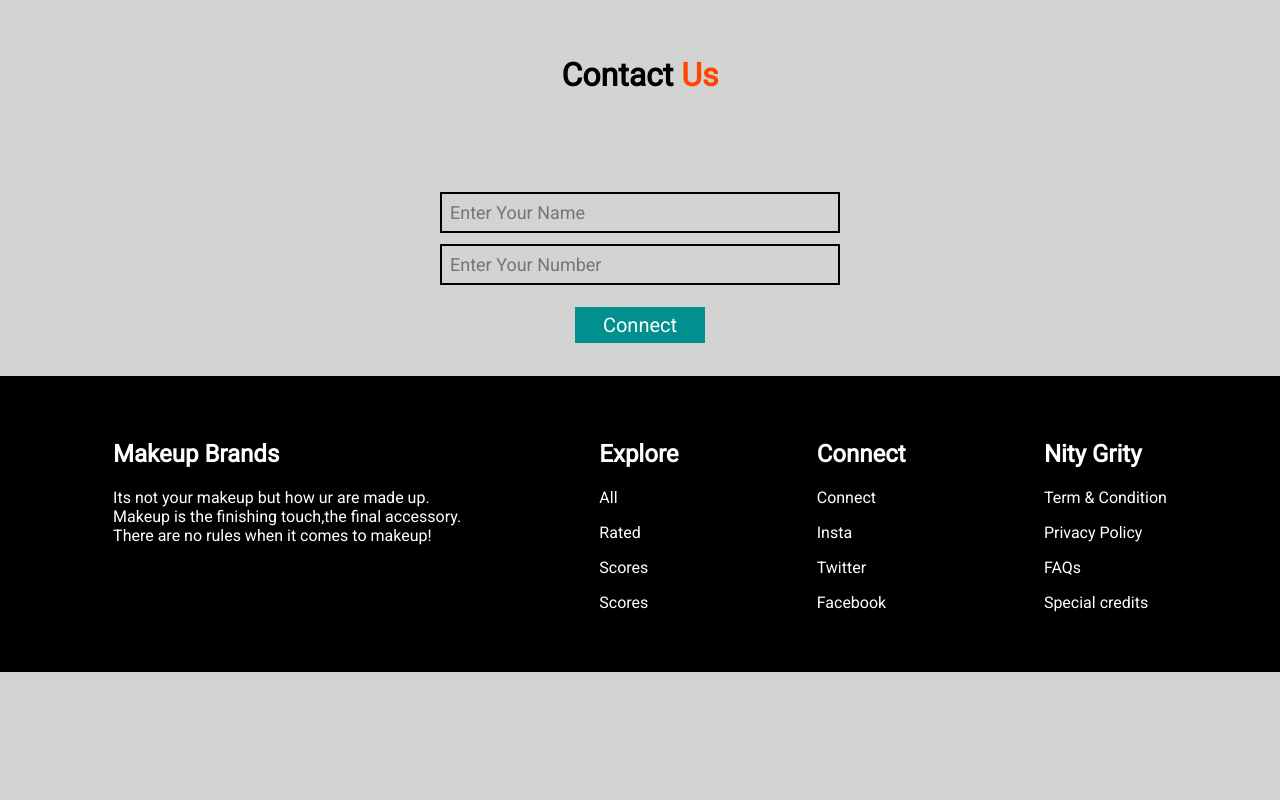
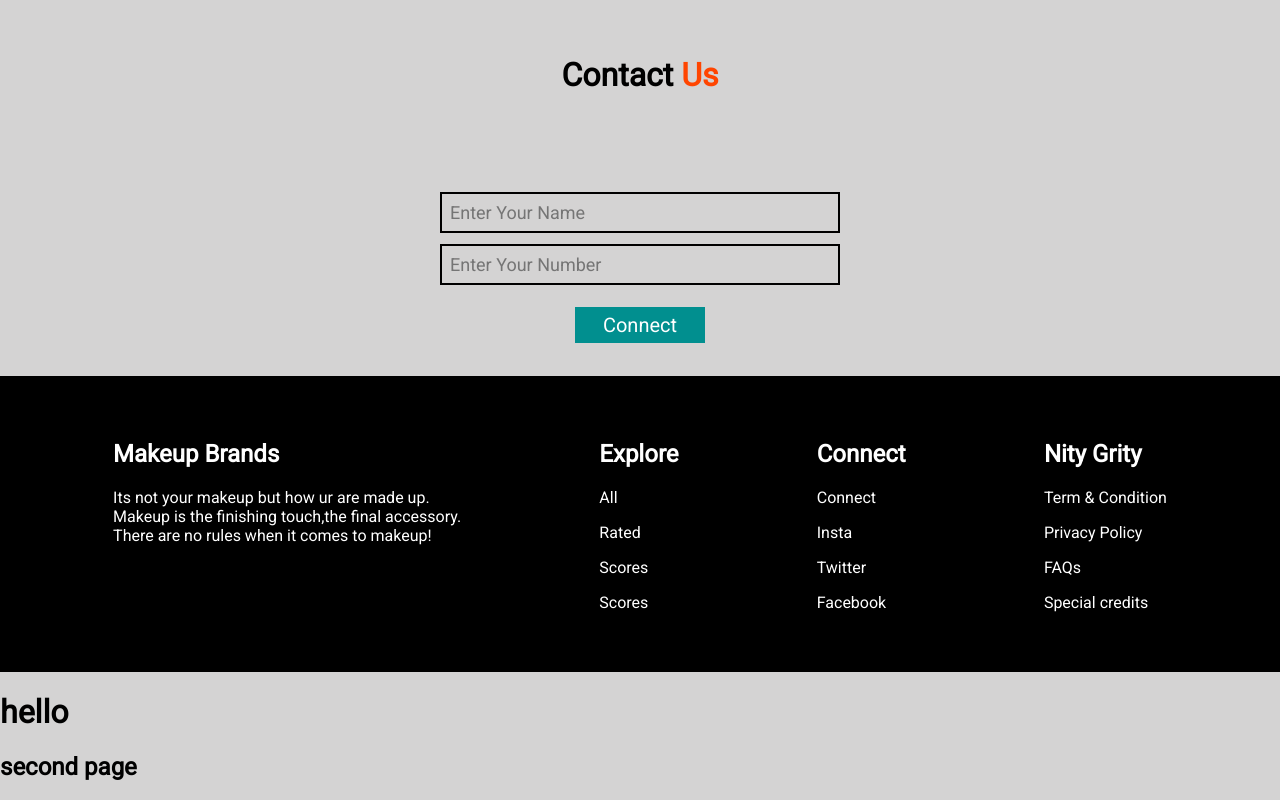
Before and after one commit to sravani0202/ecommerce, a plain HTML site: page Index.html in a window 1280 px wide. Shown: the part 2903-3703 px from the top of the page. Before the commit the page ends 3575 px from the top, so only its background shows below. Drawn offline with Linux system fonts and the light colour scheme; a web font is replaced by a local one.

Commit message:
secondpage

```diff
--- a/Index.html
+++ b/Index.html
@@ -275,5 +275,7 @@ S
         </div>
     </div>
     <script src="E-com.js"></script>
+    <h1>hello</h1>
+    <h2>second page</h2>
 </body>
 </html>
```
